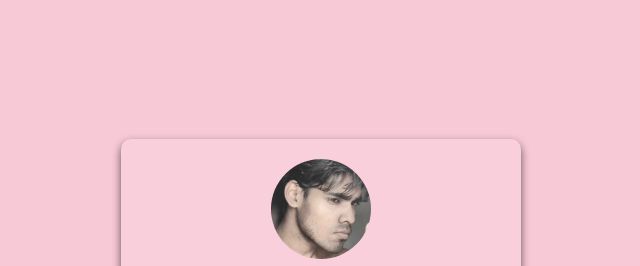
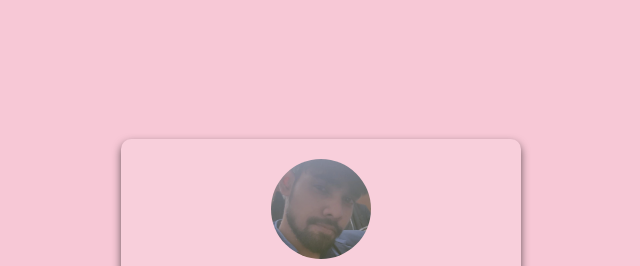
Before and after one commit to acedmicabhishek/LinkStation, a plain HTML site: page index.html in a window 1280 px wide. Shown: the top 266 px of the page, without its empty margins (319-959 px from the left). Drawn offline with Linux system fonts and the light colour scheme.

Commit message:
minor chnages

```diff
--- a/index.html
+++ b/index.html
@@ -12,7 +12,7 @@
     <div class="container">
         <div class="profile">
             <div class="profile-circle">
-                <img src="profile.jpg" alt="Your Profile" class="profile-img">
+                <img src="profile.png" alt="Your Profile" class="profile-img">
             </div>
             <!-- Description Section -->
             <div class="description">
```
Also changed, not shown: profile.jpg (deleted), profile.png (added).
